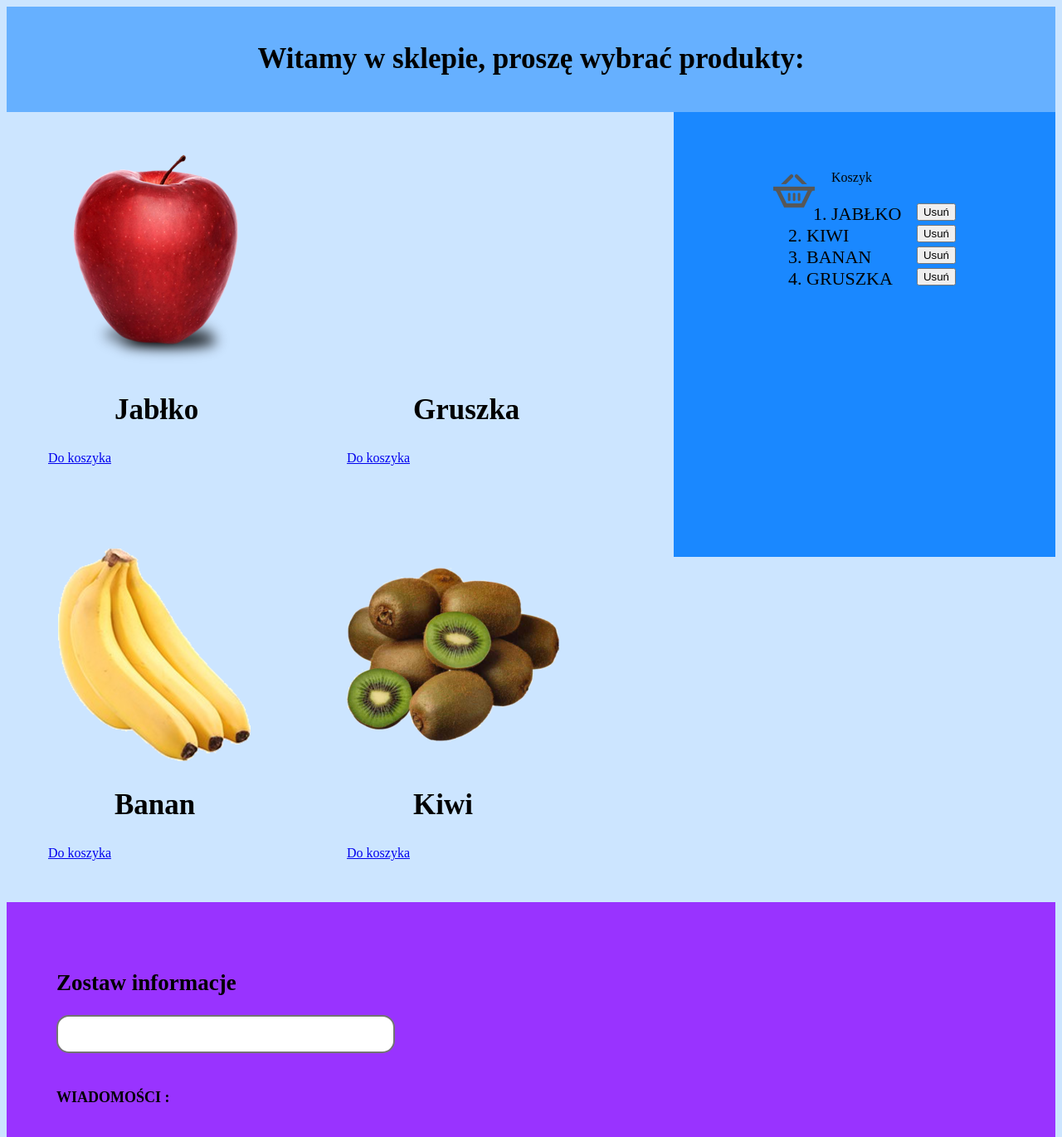
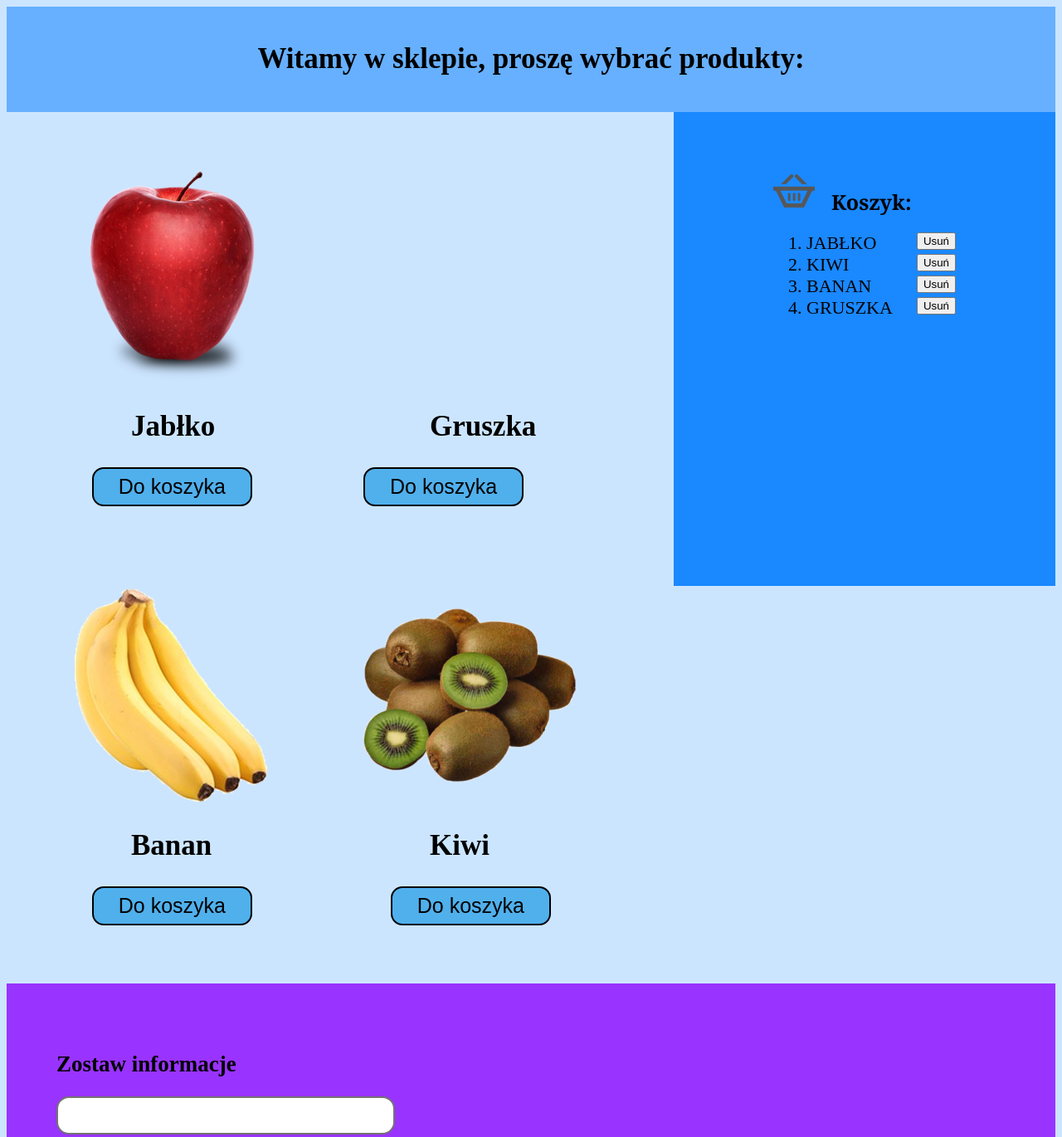
Before and after one commit to Gniewogniew/Poland---Block-10-Interactive-Website-using-JS---Part-2, a plain HTML site: page index.html in a window 1280 px wide. Shown: the top 1370 px of the page at 83% size. Drawn offline with nearby package versions, Linux system fonts and the light colour scheme.

Commit message:
Update index.html

```diff
--- a/index.html
+++ b/index.html
@@ -14,7 +14,7 @@
       </div>
       <div class="basket">
          <img class="logo-icon" src="img/kosz.png" alt="">
-         <span class="drop">Koszyk</span>
+         <h2>Koszyk:</h2>
          <ol class="items">
             <li>JABŁKO<button class="delete">Usuń</button></li>
             <li>KIWI<button class="delete">Usuń</button></li>
@@ -22,26 +22,26 @@
             <li>GRUSZKA<button class="delete">Usuń</button></li>
          </ol>
       </div>
-      <div class="sell">
+      <div class="products">
          <div class="fruit">
             <img src="img/jabl.png" alt="">
             <h2>Jabłko</h2>
-            <a id="jabłko" href="#" >Do koszyka</a>
+            <button id="jabłko" href="#" >Do koszyka</button>
          </div>
          <div class="fruit">
             <img src="img/gru.png" alt="">
             <h2>Gruszka</h2>
-            <a id="gruszka" href="#" >Do koszyka</a>
+            <button id="gruszka" href="#" >Do koszyka</button>
          </div>
          <div class="fruit">
             <img src="img/ban.png" alt="">
             <h2>Banan</h2>
-            <a id="banan" href="#" >Do koszyka</a>
+            <button id="banan" href="#" >Do koszyka</button>
          </div>
          <div class="fruit">
             <img src="img/kiwi.png" alt="">
             <h2>Kiwi</h2>
-            <a id="kiwi" href="#" >Do koszyka</a>
+            <button id="kiwi" href="#" >Do koszyka</button>
          </div>
       </div>
       <div class="news">
```
